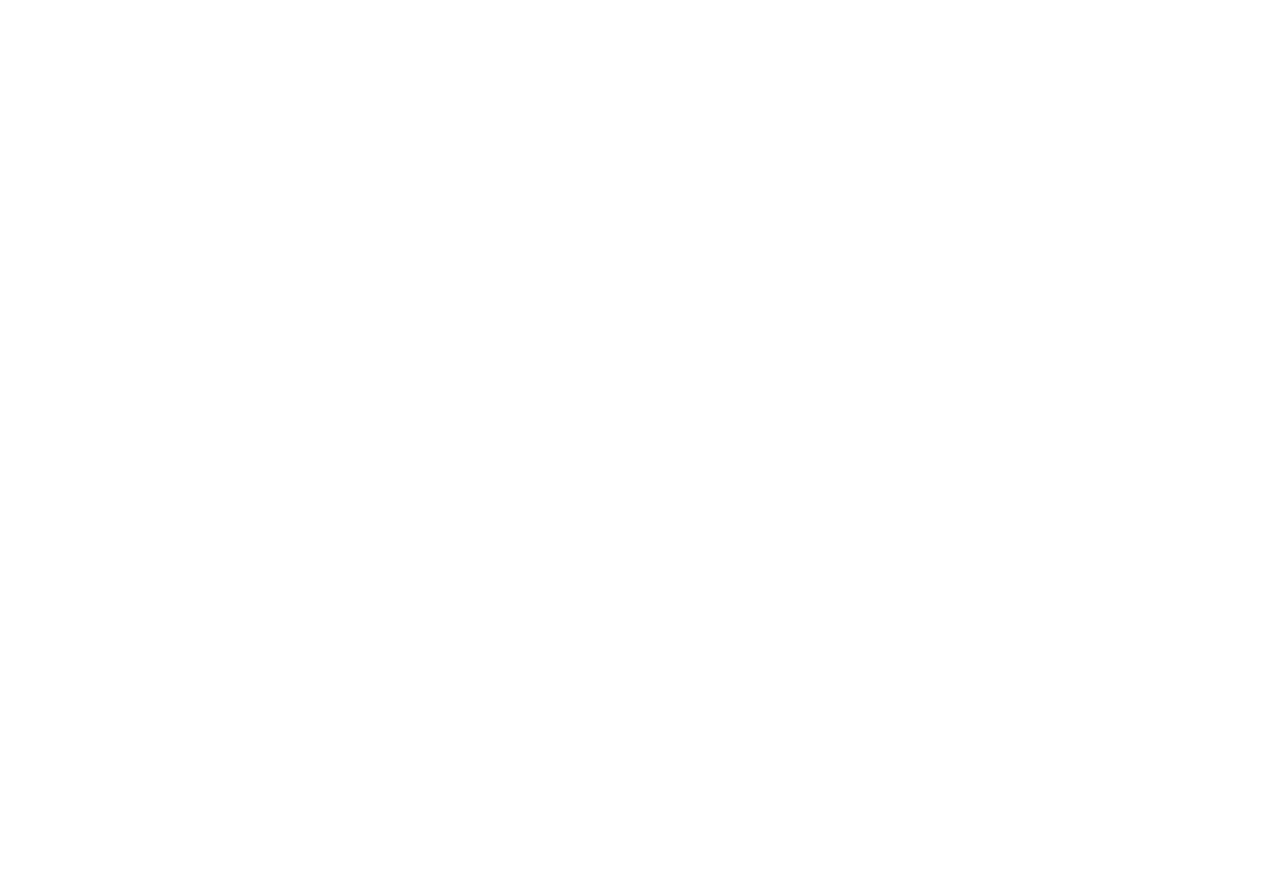
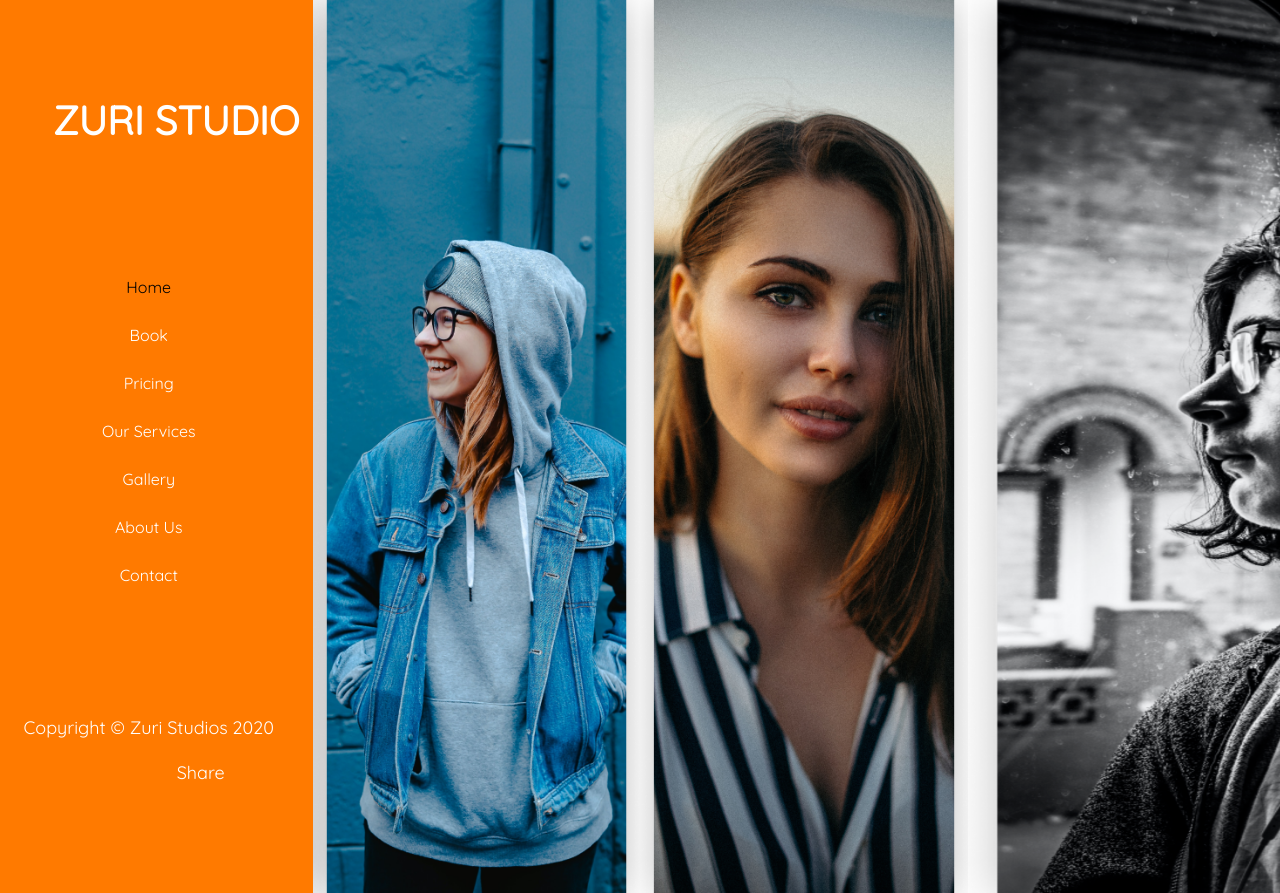
Before and after one commit to epospiky/Team-Fierce-Photography-Zuri-Studio, a plain HTML site: page home.html in a window 1280 px wide. Before the commit the page ends 800 px from the top, so only its background shows below. Drawn offline with Linux system fonts and the light colour scheme; files whose address does not match are found by name.

Commit message:
Added Homepage

```diff
--- a/css/style.css
+++ b/css/style.css
@@ -1,3 +1,122 @@
 /* GLOBAL */
+@import url('https://fonts.googleapis.com/css2?family=Quicksand&display=swap');
+*{
+    margin: 0;
+    padding: 0;
+    box-sizing: border-box;
+}
+body{
+    background: #ffffff;
+    font-family: 'Quicksand', sans-serif !important;
+    width: 100%;
+    height: 100%;
+}
+h1,h2,h3,h4{
+    font-family: inherit;
+    font-size: 40px;
+    line-height: 50px;
+}
+a{
+    color: #ffffff !important;
+    text-decoration: none !important;
+}
+a:hover{
+    color: #000000 !important;
+    text-decoration: none !important;
+}
+
+
+/* Nav */
+#nav{
+    width: 382px;
+    background: #FF7A00;
+    color: #ffffff;
+    box-shadow: 0px 4px 50px rgba(0, 0, 0, 0.25);
+}
+#nav h1{
+    margin: 95px 46px 130px;
+    font-weight: bold;
+    text-align: center;
+    font-size: 40px;
+    width: 260px;
+}
+#nav .header-link:hover{
+    color: #ffffff !important;
+    text-decoration: none !important;
+}
+#nav #nav-link-description{
+    margin-bottom: 140px;
+}
+#nav-link-description a{
+    font-size: 12px;
+    line-height: 32px;
+    padding: 2px;
+    width: 1509px;
+    height: 34px;
+    text-decoration: none;
+}
+#nav-link-description a:hover,
+#nav #nav-link-footer a:hover{
+    color: #000000 !important;
+    text-decoration: none !important;
+}
+#nav .nav-link-active{
+    color: #000000 !important;
+
+}
+#nav .nav-link-active:hover{
+    color: #ffffff !important;
+
+}
+#nav #nav-link-footer{
+    text-align: center;
+}
+#nav #nav-link-footer p{
+    padding: 10px;
+    height: 33px;
+    font-size: 18px;
+    line-height: 22px;
+    margin-bottom: 12px;
+}
+#nav #nav-link-footer i{
+    margin-right: 15px;
+    opacity: 0.7;
+}
+.zuri-images{
+
+}
+@keyframes zuriImages{
+    0%{right: -1109px; display: none;}
+    100%{right: 0; display: block;}
+}
+#zuri-images1{
+    background: url(/Images/girlsmile.png) center center/cover no-repeat;
+}
+#zuri-images2{
+    background: url(/Images/girlfine.png)  center center/cover no-repeat;
+}
+#zuri-images3{
+    background: url(/Images/girlOnGlasses.png) center center/cover no-repeat;
+}
+@media screen and (max-width:1024px){
+    #nav h1{
+        margin: 95px 36px 130px;
+        font-size: 40px;
+        width: 160px;
+    }
+    #nav #nav-link-footer p{
+        padding: 5px;
+        font-size: 13px;
+        line-height: 15px;
+        margin-bottom: 12px;
+    }
+}
+@media screen and (max-width:768px){
+    #nav h1{
+        margin: 95px 15px 130px;
+        width: 120px;
+    }
+}
+
 
 /* REUSEABLES  */
--- a/home.html
+++ b/home.html
@@ -19,6 +19,8 @@
 
     <!-- Google fonts -->
 
+    <!-- Icon Link -->
+    <link href="https://stackpath.bootstrapcdn.com/font-awesome/4.7.0/css/font-awesome.min.css" rel="stylesheet">
 
     <!-- GLOBAL CSS links-->
     <link rel="stylesheet" href="./css/bootstrap.min.css" />
@@ -29,24 +31,42 @@
 </head>
 
 <body>
-
+    <div class="row">
         <!-- HEADER STARTS HERE -->
-
             <!-- NAVBAR STARTS HERE -->
-
+            <div id="nav" class="col-lg-3 col-lg-offset-2 col-md-3 col-sm-3">
+                <h1><a href="home.html" class="header-link" >ZURI STUDIO</a></h1>
+                <div id="nav-link-description " class="text-center pb-5 mb-5">
+                    <a href="home.html" class="nav-link-active d-block mb-4">Home</a>
+                    <a href="book.html" class="d-block mb-4">Book</a>
+                    <a href="pricing.html" class="d-block mb-4">Pricing</a>
+                    <a href="our-services.html" class="d-block mb-4">Our Services</a>
+                    <a href="gallery.html" class="d-block mb-4">Gallery</a>
+                    <a href="about-us.html" class="d-block mb-4">About Us</a>
+                    <a href="contact-us.html" class="d-block mb-4" >Contact</a>
+                </div>
+                <div id="nav-link-footer" class="pb-5 mb-5 text-center">
+                    <p>Copyright © Zuri Studios 2020</p>
+                    <p><a href="#"><i class="fa fa-facebook"></i></a><a href="#"><i class="fa fa-twitter"></i></a><a href="#"><i class="fa fa-pinterest"></i></a>  Share</p>
+                </div>
+            </div>
             <!-- NAVBAR ENDS HERE -->
-
         <!-- HEADER ENDS HERE -->
 
         <!-- HERO SECTION STARTS HERE -->
+        <!-- Images Section -->
+        <div id="zuri-images1" class="zuri-images col-lg-3 col-md-3 col-sm-3"></div>
 
+        <div id="zuri-images2" class="zuri-images col-lg-3 col-md-3 col-sm-3"></div>
+
+        <div id="zuri-images3" class="zuri-images col-lg-3 col-md-3 col-sm-3"></div>
 
         <!-- FOOTER STARTS HERE -->
 
 
         <!-- FOOTER ENDS HERE -->
 
-
+    </div>
     <!-- All javascript at the bottom of the page for fast page load -->
     <script src="./js/jquery-3.5.1.min.js"></script>
     <script src="./js/bootstrap.min.js"></script>
```
Also changed, not shown: Images/1.png (added), Images/2.png (added), Images/3.png (added), Images/4.png (added), Images/5.png (added), Images/6.png (added), Images/7.png (added), Images/8.png (added), Images/9.png (added), Images/Group 1.png (added), Images/girlOnGlasses.png (added), Images/girlfine.png (added), Images/girlsmile.png (added), images/windows-512.png (deleted), 1 other file.
